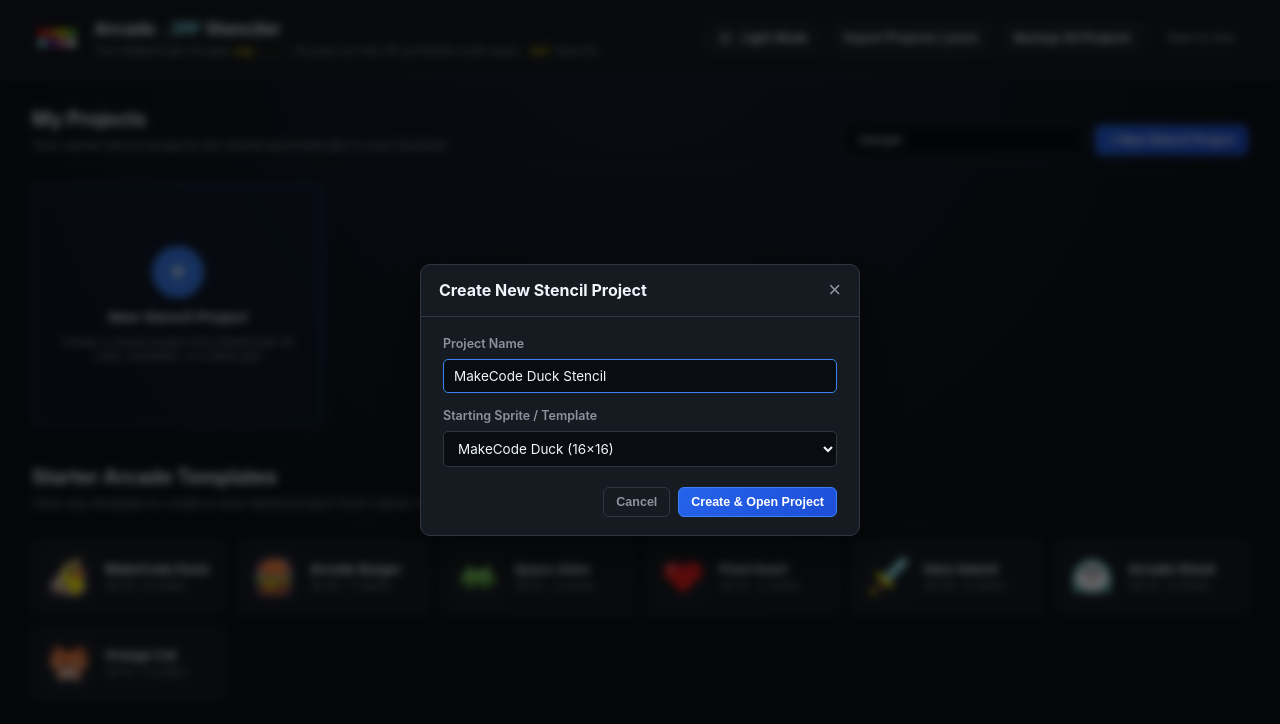
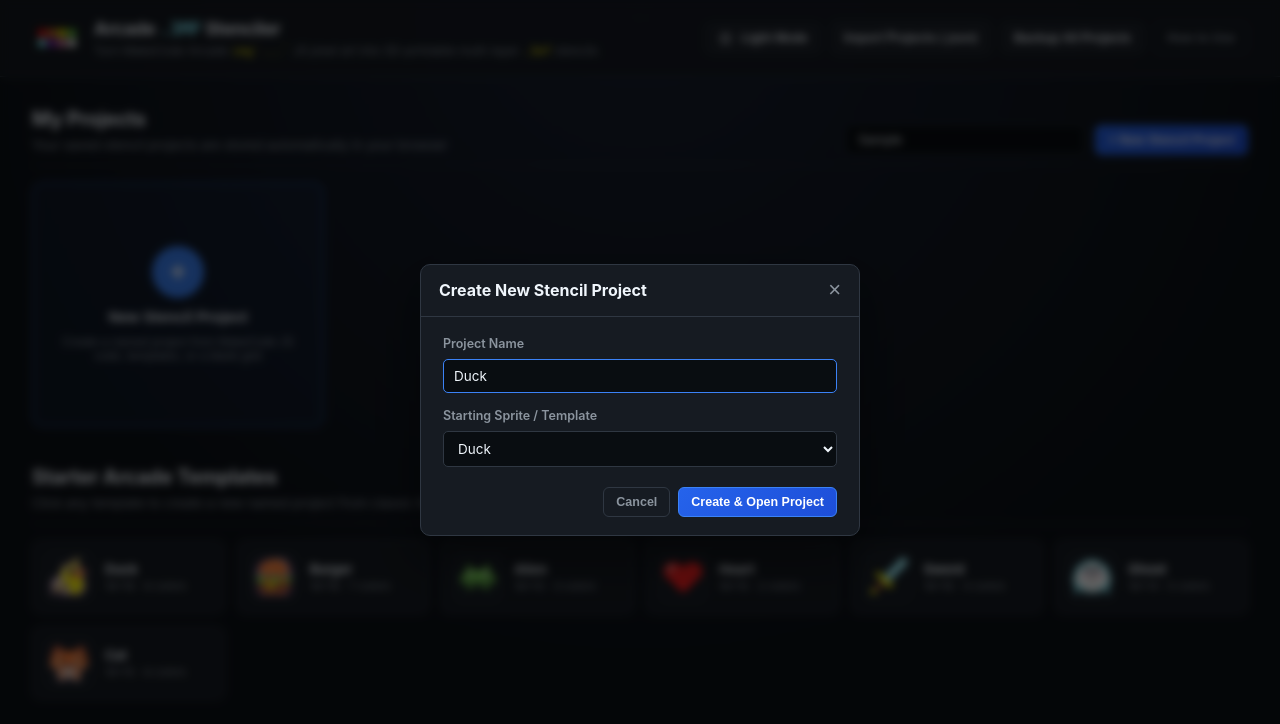
Before and after one commit to shalev2015/3mf-pixel-art-stencil, a Next.js app: page / in a window 1280 px wide. Both pictures are taken after typing "Sample" into the empty fields and a click on the button "+ New Stencil Project". Shown: the top 724 px of the page. Built offline with nearby package versions, Linux system fonts and the light colour scheme.

Commit message:
Rename default presets and projects to short names

```diff
--- a/components/StencilApp.jsx
+++ b/components/StencilApp.jsx
@@ -77,7 +77,7 @@ export default function StencilApp() {
 
   // Modals State
   const [showNewModal, setShowNewModal] = useState(false);
-  const [newProjName, setNewProjName] = useState('MakeCode Duck Stencil');
+  const [newProjName, setNewProjName] = useState('Duck');
   const [newProjTemplate, setNewProjTemplate] = useState('duck');
   const [showHelpModal, setShowHelpModal] = useState(false);
   const [copyButtonText, setCopyButtonText] = useState('Copy JS');
@@ -132,12 +132,44 @@ export default function StencilApp() {
       }
     } catch (e) {}
 
+    const legacyNameMap = {
+      'MakeCode Duck Stencil': 'Duck',
+      'MakeCode Duck': 'Duck',
+      'Space Alien Cabinet Art': 'Alien',
+      'Space Alien Stencil': 'Alien',
+      'Space Alien': 'Alien',
+      'Arcade Burger Coaster': 'Burger',
+      'Arcade Burger Stencil': 'Burger',
+      'Arcade Burger': 'Burger',
+      'Arcade Ghost Stencil': 'Ghost',
+      'Arcade Ghost': 'Ghost',
+      'Hero Sword Stencil': 'Sword',
+      'Hero Sword': 'Sword',
+      'Orange Cat Stencil': 'Cat',
+      'Orange Cat': 'Cat',
+      '8-Bit Heart Stencil': 'Heart',
+      '8-Bit Heart': 'Heart'
+    };
+
     try {
       const raw = localStorage.getItem(STORAGE_KEY);
       if (raw) {
         const parsed = JSON.parse(raw);
         if (Array.isArray(parsed) && parsed.length > 0) {
-          setProjects(parsed);
+          let didMigrate = false;
+          const migrated = parsed.map(p => {
+            if (p && legacyNameMap[p.name]) {
+              didMigrate = true;
+              return { ...p, name: legacyNameMap[p.name] };
+            }
+            return p;
+          });
+          setProjects(migrated);
+          if (didMigrate) {
+            try {
+              localStorage.setItem(STORAGE_KEY, JSON.stringify(migrated));
+            } catch (e) {}
+          }
           return;
         }
       }
@@ -149,7 +181,7 @@ export default function StencilApp() {
     const initial = [
       {
         id: generateId(),
-        name: 'MakeCode Duck Stencil',
+        name: 'Duck',
         updatedAt: now - 120000,
         code: PRESET_SPRITES.duck.code,
         paletteHexes: DEFAULT_MAKECODE_PALETTE.map(c => c.hex),
@@ -157,7 +189,7 @@ export default function StencilApp() {
       },
       {
         id: generateId(),
-        name: 'Space Alien Cabinet Art',
+        name: 'Alien',
         updatedAt: now - 60000,
         code: PRESET_SPRITES.invader.code,
         paletteHexes: DEFAULT_MAKECODE_PALETTE.map(c => c.hex),
@@ -165,7 +197,7 @@ export default function StencilApp() {
       },
       {
         id: generateId(),
-        name: 'Arcade Burger Coaster',
+        name: 'Burger',
         updatedAt: now - 10000,
         code: PRESET_SPRITES.burger.code,
         paletteHexes: DEFAULT_MAKECODE_PALETTE.map(c => c.hex),
@@ -1202,7 +1234,7 @@ export default function StencilApp() {
                     className="btn btn-primary"
                     onClick={() => {
                       setNewProjTemplate('duck');
-                      setNewProjName('MakeCode Duck Stencil');
+                      setNewProjName('Duck');
                       setShowNewModal(true);
                     }}
                   >
@@ -1217,7 +1249,7 @@ export default function StencilApp() {
                   className="new-project-card"
                   onClick={() => {
                     setNewProjTemplate('duck');
-                    setNewProjName('MakeCode Duck Stencil');
+                    setNewProjName('Duck');
                     setShowNewModal(true);
                   }}
                 >
@@ -1349,7 +1381,7 @@ export default function StencilApp() {
                       title={`Create a new project from ${tpl.title}`}
                       onClick={() => {
                         setNewProjTemplate(key);
-                        setNewProjName(`${tpl.title} Stencil`);
+                        setNewProjName(tpl.title);
                         setShowNewModal(true);
                       }}
                     >
@@ -1422,7 +1454,7 @@ export default function StencilApp() {
                 >
                   <option value="">-- Replace sprite with preset --</option>
                   {Object.entries(PRESET_SPRITES).map(([k, tpl]) => (
-                    <option key={k} value={k}>{tpl.title} ({tpl.subtitle.split(' · ')[0]})</option>
+                    <option key={k} value={k}>{tpl.title}</option>
                   ))}
                 </select>
               </div>
@@ -2157,16 +2189,16 @@ export default function StencilApp() {
                     const val = e.target.value;
                     setNewProjTemplate(val);
                     if (PRESET_SPRITES[val]) {
-                      setNewProjName(`${PRESET_SPRITES[val].title} Stencil`);
+                      setNewProjName(PRESET_SPRITES[val].title);
                     } else if (val === 'blank16') {
-                      setNewProjName('Custom 16x16 Stencil');
+                      setNewProjName('Blank 16x16');
                     } else if (val === 'blank32') {
-                      setNewProjName('Custom 32x32 Stencil');
+                      setNewProjName('Blank 32x32');
                     }
                   }}
                 >
                   {Object.entries(PRESET_SPRITES).map(([k, tpl]) => (
-                    <option key={k} value={k}>{tpl.title} ({tpl.subtitle.split(' · ')[0]})</option>
+                    <option key={k} value={k}>{tpl.title}</option>
                   ))}
                   <option value="blank16">Blank Canvas (16×16)</option>
                   <option value="blank32">Blank Canvas (32×32)</option>
```
Also changed, not shown: lib/stencilEngine.js.
